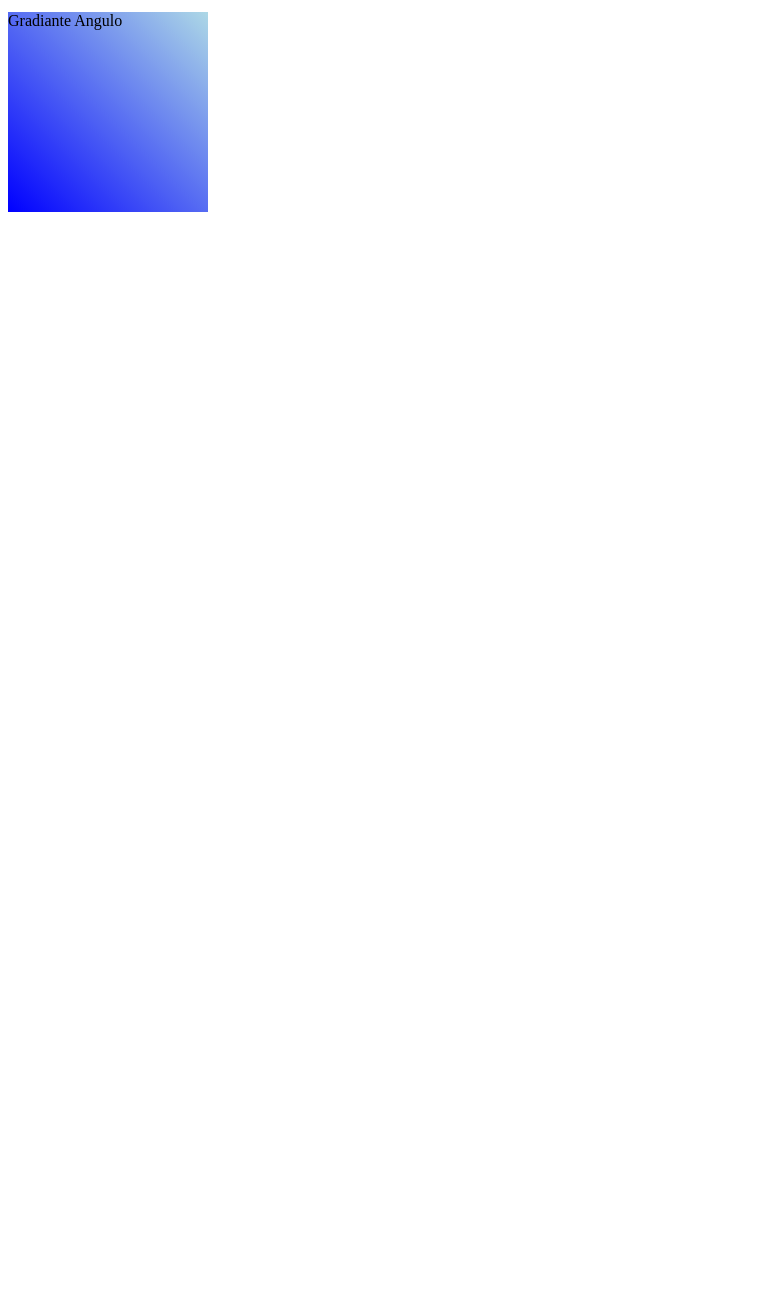
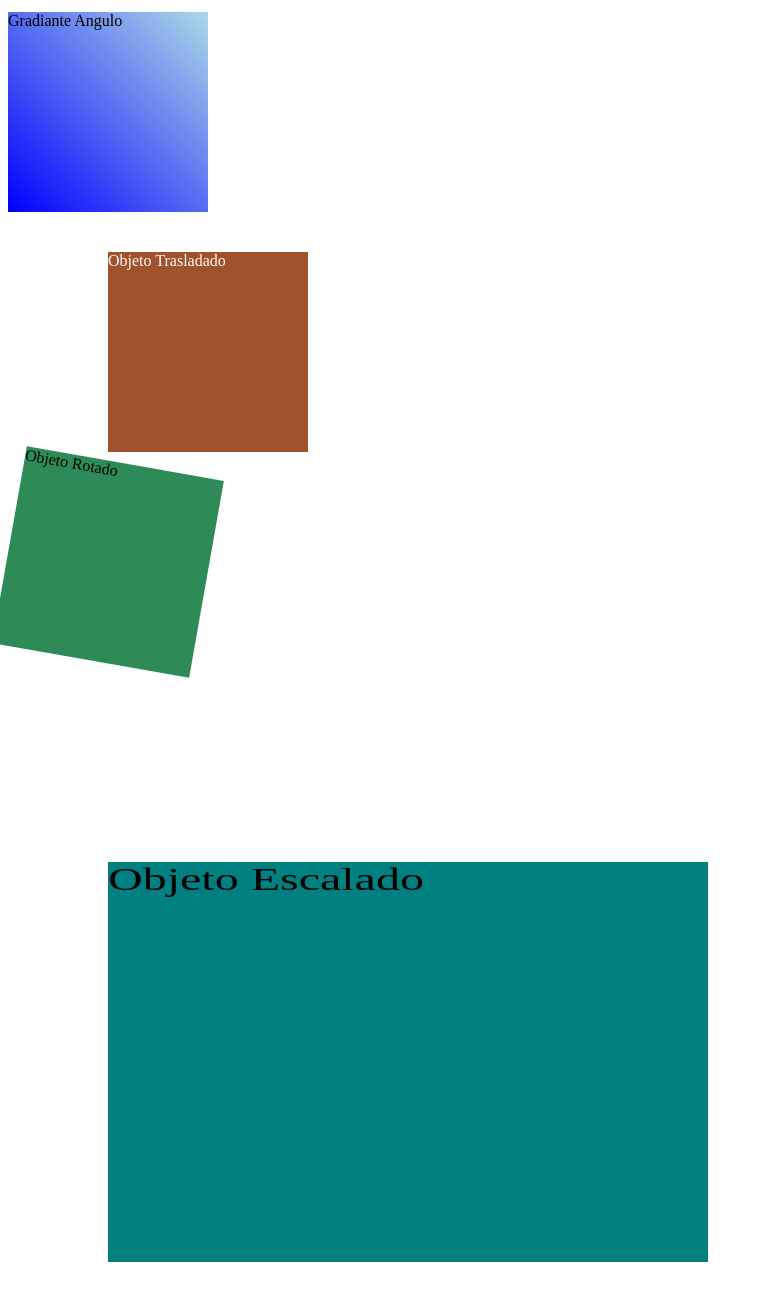
Before and after one commit to Leandro22sep/Desafio4, a plain HTML site: page index.html in a window 1280 px wide. Shown: the part 296-1596 px from the top of the page, without its empty margins (0-771 px from the left). Before the commit the page ends 800 px from the top, so only its background shows below. Drawn offline with Linux system fonts and the light colour scheme.

Commit message:
agregando mas objetos

```diff
--- a/index.html
+++ b/index.html
@@ -11,5 +11,8 @@
     <h1>Desafio 4 Github y animaciones</h1>
     <div class="gradianteLineal">Gradiente Lineal</div>
     <div class="gradianteAngulo">Gradiante Angulo</div>
+    <div class="objetoTrasladado">Objeto Trasladado</div>
+    <div class="objetoRotado">Objeto Rotado</div>
+    <div class="objetoEscalado">Objeto Escalado</div>
 </body>
 </html>
--- a/style.css
+++ b/style.css
@@ -13,3 +13,25 @@ h1{
     background: linear-gradient(45deg, blue, lightblue);
     margin-top: 25px;
 }
+.objetoTrasladado{
+    background-color: sienna;
+    color: snow;
+    width: 200px;
+    height: 200px;
+    margin-top: 25px;
+    transform: translate(100px,15px);
+}
+.objetoRotado{
+    background: seagreen;
+    transform: rotate(10deg);
+    width: 200px;
+    height: 200px;
+    margin-top: 25px;
+}
+.objetoEscalado{
+    background-color: teal;
+    width: 200px;
+    height: 200px;
+    margin: 300px;
+    transform: scale(3,2);
+}
```
